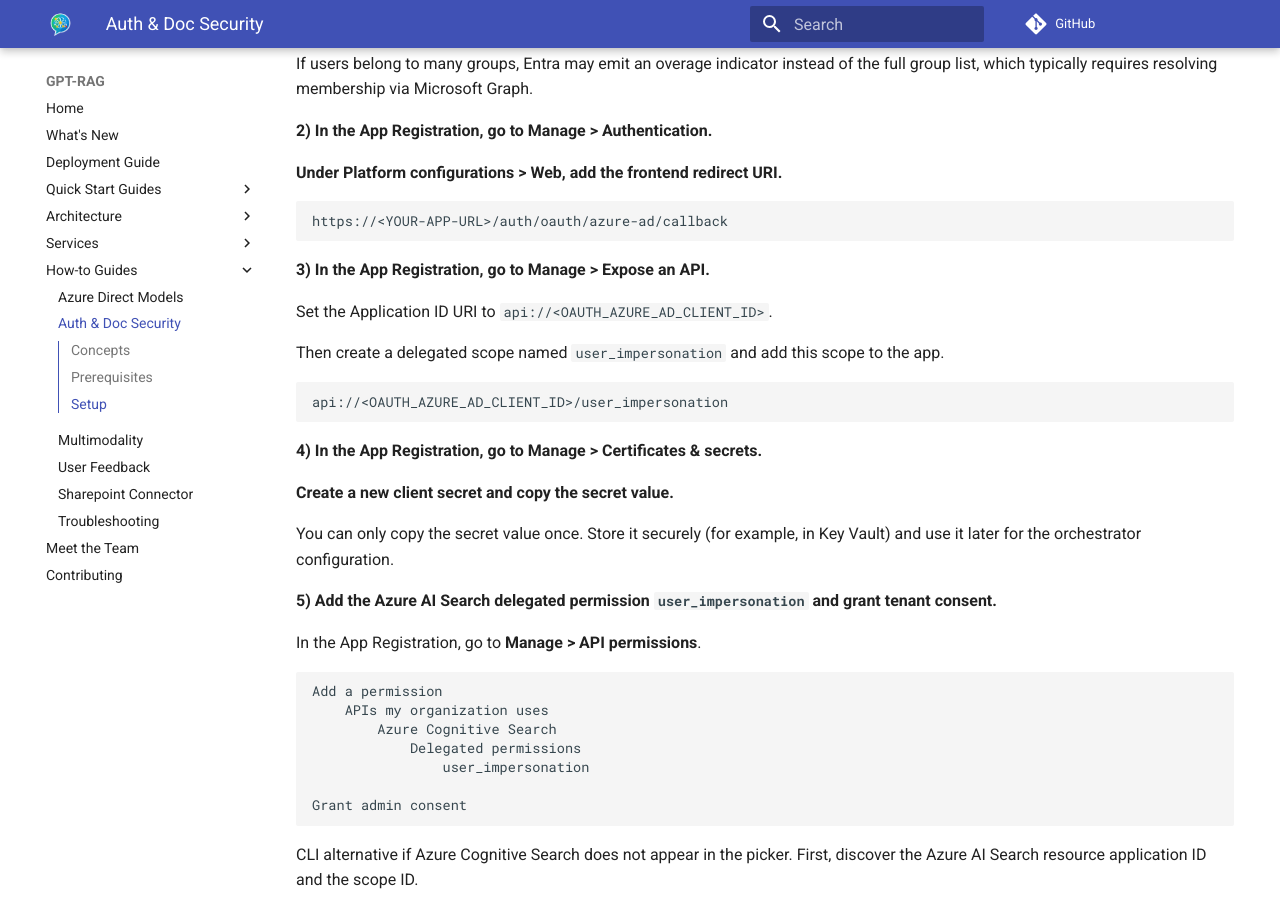
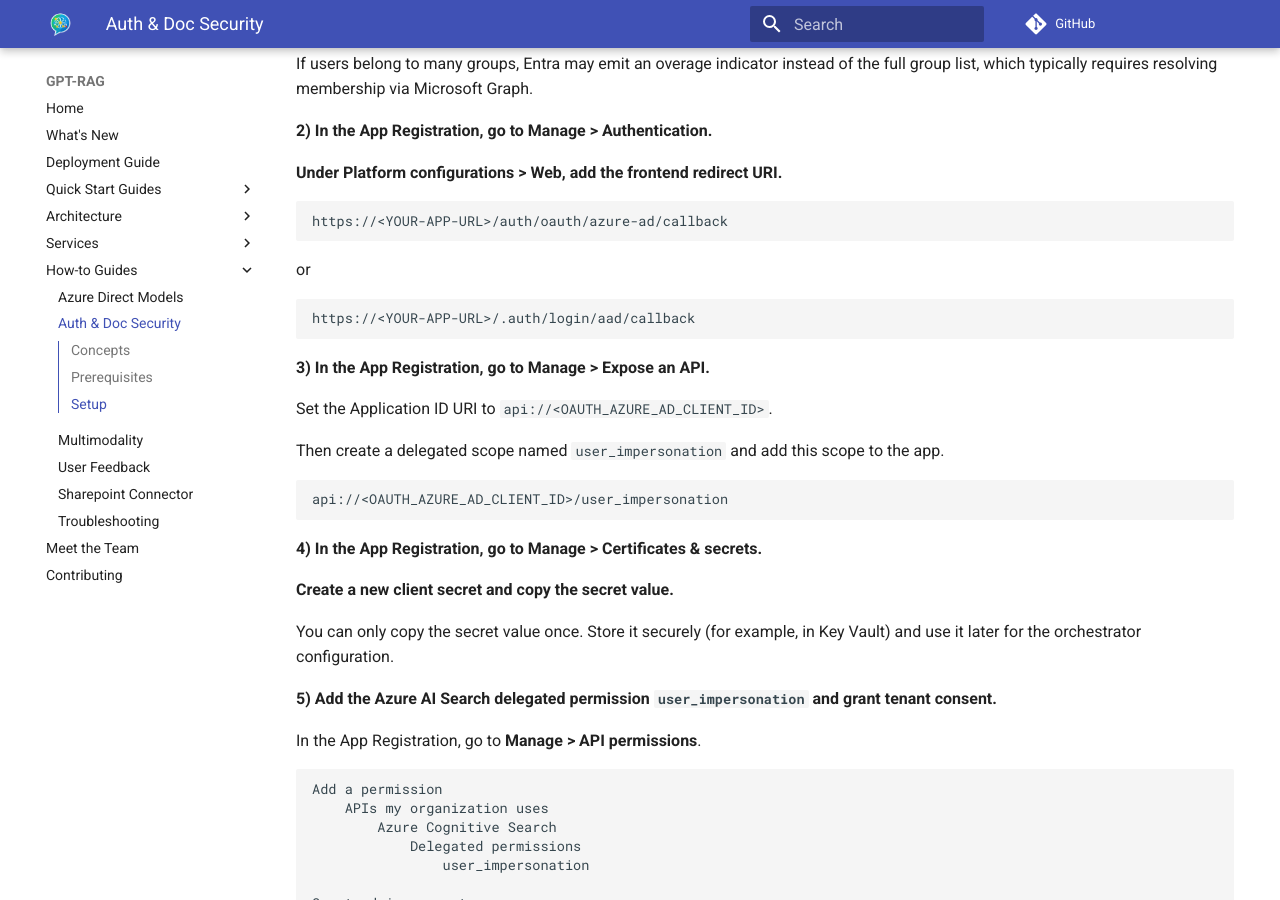
Before and after one commit to Azure/GPT-RAG, an MkDocs documentation site: the page built from docs/howto_authentication.md, in a window 1280 px wide and 900 px high, scrolled down 3396 px. Built offline with MkDocs 1.6.1 and Material for MkDocs 9.7.7, drawn with Linux system fonts in a browser that asks for light colours; comment, search, counter and statistics services are not loaded.

Commit message:
documenation

````diff
--- a/docs/howto_authentication.md
+++ b/docs/howto_authentication.md
@@ -141,6 +141,12 @@
 https://<YOUR-APP-URL>/auth/oauth/azure-ad/callback
 ```
 
+or
+
+```
+https://<YOUR-APP-URL>/.auth/login/aad/callback
+```
+
 **3) In the App Registration, go to Manage > Expose an API.**
 
 Set the Application ID URI to `api://<OAUTH_AZURE_AD_CLIENT_ID>`.
````
